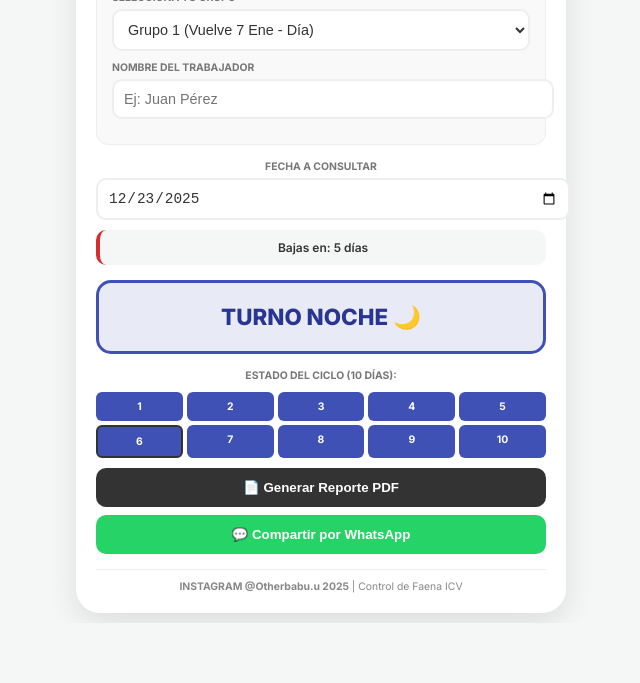
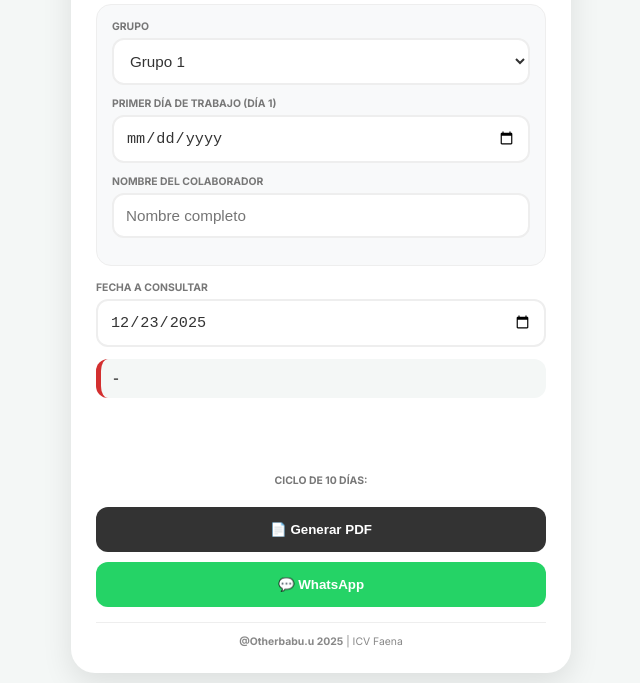
Before and after one commit to mauro2178-ux/TURNOS-ICV, a plain HTML site: page index.html in a window 1280 px wide. Shown: the part 257-940 px from the top of the page, without its empty margins (319-959 px from the left). Before the commit the page ends 880 px from the top, so only its background shows below. Drawn offline with nearby package versions, Linux system fonts and the light colour scheme.

Commit message:
Update index.html

```diff
--- a/index.html
+++ b/index.html
@@ -3,50 +3,47 @@
 <head>
     <meta charset="UTF-8">
     <meta name="viewport" content="width=device-width, initial-scale=1.0">
-    <title>Turnos Pro ICV - 2026</title>
+    <title>Turnos ICV 10x10</title>
     <script src="https://cdnjs.cloudflare.com/ajax/libs/jspdf/2.5.1/jspdf.umd.min.js"></script>
     <link href="https://fonts.googleapis.com/css2?family=Inter:wght@400;600;700;800&display=swap" rel="stylesheet">
     <style>
         :root { --primary: #d32f2f; --whatsapp: #25d366; --bg: #f4f7f6; --card-bg: #ffffff; --text: #333; --border: #eee; }
         body.dark-mode { --bg: #121212; --card-bg: #1e1e1e; --text: #e0e0e0; --border: #333; }
         body { font-family: 'Inter', sans-serif; background-color: var(--bg); margin: 0; display: flex; justify-content: center; padding: 10px; color: var(--text); transition: 0.3s; }
-        .card { background: var(--card-bg); padding: 20px; border-radius: 24px; box-shadow: 0 10px 30px rgba(0,0,0,0.1); width: 100%; max-width: 450px; text-align: center; border-top: 8px solid var(--primary); }
+        .card { background: var(--card-bg); padding: 25px; border-radius: 24px; box-shadow: 0 10px 30px rgba(0,0,0,0.1); width: 100%; max-width: 450px; text-align: center; border-top: 8px solid var(--primary); }
 
-        /* Colores por Grupo */
-        .g-1 { border-top-color: #d32f2f !important; } .g-2 { border-top-color: #1976d2 !important; }
-        .g-3 { border-top-color: #388e3c !important; } .g-4 { border-top-color: #fbc02d !important; }
-        .g-5 { border-top-color: #8e24aa !important; } .g-6 { border-top-color: #00acc1 !important; }
-
-        .profile-container { position: relative; width: 80px; height: 80px; margin: 0 auto 10px; }
+        .profile-container { position: relative; width: 85px; height: 85px; margin: 0 auto 10px; }
         #profileDisplay { width: 100%; height: 100%; border-radius: 50%; object-fit: cover; border: 3px solid #ddd; background: #eee; }
-        .photo-input { position: absolute; bottom: 0; right: 0; background: var(--primary); color: white; border-radius: 50%; width: 25px; height: 25px; display: flex; align-items: center; justify-content: center; cursor: pointer; border: 2px solid white; font-size: 14px; }
+        .photo-input { position: absolute; bottom: 0; right: 0; background: var(--primary); color: white; border-radius: 50%; width: 26px; height: 26px; display: flex; align-items: center; justify-content: center; cursor: pointer; border: 2px solid white; font-size: 16px; font-weight: bold; }
         #file-input { display: none; }
 
-        .logo-icv { max-width: 100px; }
-        .brand-name { font-weight: 800; font-size: 0.7rem; letter-spacing: 1px; margin-bottom: 15px; text-transform: uppercase; }
+        .logo-icv { max-width: 110px; margin-bottom: 5px; }
+        .brand-name { font-weight: 800; font-size: 0.75rem; letter-spacing: 1px; margin-bottom: 20px; text-transform: uppercase; color: var(--primary); }
 
-        .config-section { background: #f9f9f9; padding: 15px; border-radius: 12px; margin-bottom: 15px; border: 1px solid var(--border); text-align: left; }
+        .config-section { background: #f8f9fa; padding: 15px; border-radius: 15px; margin-bottom: 15px; border: 1px solid var(--border); text-align: left; }
+        body.dark-mode .config-section { background: #252525; }
+
         label { font-size: 0.65rem; font-weight: 700; color: #777; display: block; margin-bottom: 5px; text-transform: uppercase; }
-        select, input { width: 100%; padding: 10px; border: 2px solid var(--border); border-radius: 10px; font-size: 0.9rem; background: var(--card-bg); color: var(--text); margin-bottom: 10px; }
+        select, input { width: 100%; padding: 12px; border: 2px solid var(--border); border-radius: 12px; font-size: 0.95rem; background: var(--card-bg); color: var(--text); margin-bottom: 12px; box-sizing: border-box; }
 
-        .result-box { margin: 15px 0; padding: 20px; border-radius: 15px; font-weight: 800; font-size: 1.4rem; border: 3px solid transparent; }
-        .widget { padding: 10px; background: var(--bg); border-radius: 10px; font-size: 0.75rem; font-weight: 600; margin-bottom: 10px; border-left: 4px solid var(--primary); }
+        .result-box { margin: 15px 0; padding: 20px; border-radius: 18px; font-weight: 800; font-size: 1.4rem; border: 3px solid transparent; }
+        .widget { padding: 12px; background: var(--bg); border-radius: 12px; font-size: 0.8rem; font-weight: 600; margin-bottom: 10px; border-left: 5px solid var(--primary); text-align: left; }
 
-        .mini-calendar { display: grid; grid-template-columns: repeat(5, 1fr); gap: 4px; margin: 10px 0; }
-        .day-box { padding: 8px; border-radius: 6px; font-size: 0.65rem; font-weight: bold; color: white; }
+        .mini-calendar { display: grid; grid-template-columns: repeat(5, 1fr); gap: 6px; margin: 10px 0; }
+        .day-box { padding: 10px; border-radius: 8px; font-size: 0.75rem; font-weight: bold; color: white; }
 
-        .btn { border: none; padding: 12px; border-radius: 10px; cursor: pointer; font-weight: 700; width: 100%; margin-bottom: 8px; display: flex; align-items: center; justify-content: center; gap: 8px; color: white; text-decoration: none; }
+        .btn { border: none; padding: 15px; border-radius: 12px; cursor: pointer; font-weight: 700; width: 100%; margin-bottom: 10px; display: flex; align-items: center; justify-content: center; gap: 8px; color: white; transition: 0.2s; text-decoration: none; }
         .btn-pdf { background-color: #333; } .btn-ws { background-color: var(--whatsapp); }
 
-        .footer { margin-top: 15px; font-size: 0.65rem; color: #888; border-top: 1px solid var(--border); padding-top: 10px; }
+        .footer { margin-top: 15px; font-size: 0.65rem; color: #888; border-top: 1px solid var(--border); padding-top: 12px; }
     </style>
 </head>
 <body>
 
-<div class="card" id="mainCard">
+<div class="card">
     <div style="display: flex; justify-content: space-between; align-items: center;">
         <img src="https://www.icv.cl/wp-content/uploads/2021/05/logo-icv.png" alt="ICV" class="logo-icv">
-        <button onclick="document.body.classList.toggle('dark-mode')" style="background:none; border:none; cursor:pointer; font-size: 1.2rem;">🌓</button>
+        <button onclick="document.body.classList.toggle('dark-mode')" style="background:none; border:none; cursor:pointer; font-size: 1.3rem;">🌓</button>
     </div>
 
     <div class="profile-container">
@@ -58,59 +55,45 @@
     <div class="brand-name">Ingeniería Civil Vicente</div>
 
     <div class="config-section">
-        <label>Selecciona tu Grupo</label>
-        <select id="grupo" onchange="actualizarGrupo()">
-            <option value="1">Grupo 1 (Vuelve 7 Ene - Día)</option>
-            <option value="2">Grupo 2 (Vuelve 7 Ene - Noche)</option>
-            <option value="3">Grupo 3 (Entra 28 Dic - Día)</option>
-            <option value="4">Grupo 4 (Entra 28 Dic - Noche)</option>
-            <option value="5">Grupo 5 (Entra 23 Dic - Solo Día)</option>
-            <option value="6">Grupo 6 (Entra 2 Ene - Solo Día)</option>
-            <option value="7">Grupo 7 (Personalizado)</option>
-            <option value="8">Grupo 8 (Personalizado)</option>
+        <label>Grupo</label>
+        <select id="grupo" onchange="saveData()">
+            <option value="1">Grupo 1</option>
+            <option value="2">Grupo 2</option>
+            <option value="3">Grupo 3</option>
+            <option value="4">Grupo 4</option>
+            <option value="5">Grupo 5</option>
+            <option value="6">Grupo 6</option>
+            <option value="7">Grupo 7</option>
+            <option value="8">Grupo 8</option>
         </select>
 
-        <div id="customConfig" style="display: none; border-top: 1px solid #ddd; padding-top: 10px; margin-top: 10px;">
-            <label>Fecha Inicio de Turno Día</label>
-            <input type="date" id="inicioPersonalizado" onchange="calcular()">
-        </div>
+        <label>Primer día de trabajo (Día 1)</label>
+        <input type="date" id="fechaInicio" onchange="saveData()">
 
-        <label>Nombre del Trabajador</label>
-        <input type="text" id="nombre" placeholder="Ej: Juan Pérez" oninput="saveData()">
+        <label>Nombre del Colaborador</label>
+        <input type="text" id="nombre" placeholder="Nombre completo" oninput="saveData()">
     </div>
 
-    <div class="form-group">
+    <div style="text-align: left;">
         <label>Fecha a Consultar</label>
         <input type="date" id="fechaBusqueda" onchange="calcular()">
     </div>
 
-    <div id="contadorBajada" class="widget">Calculando...</div>
+    <div id="contadorBajada" class="widget">-</div>
     <div id="resultado" class="result-box"></div>
 
-    <label>Estado del Ciclo (10 días):</label>
+    <label>Ciclo de 10 días:</label>
     <div class="mini-calendar" id="miniCalendar"></div>
 
-    <button class="btn btn-pdf" onclick="descargarPDF()">📄 Generar Reporte PDF</button>
-    <button class="btn btn-ws" onclick="compartirWhatsApp()">💬 Compartir por WhatsApp</button>
+    <button class="btn btn-pdf" onclick="descargarPDF()">📄 Generar PDF</button>
+    <button class="btn btn-ws" onclick="compartirWhatsApp()">💬 WhatsApp</button>
 
     <div class="footer">
-        <strong>INSTAGRAM @Otherbabu.u 2025</strong> | Control de Faena ICV
+        <strong>@Otherbabu.u 2025</strong> | ICV Faena
     </div>
 </div>
 
 <script>
-    // Lógica de fechas base ajustada a tu requerimiento
-    const CONFIG_GRUPOS = {
-        "1": { inicio: "2026-01-07", tipo: "DIA", rotacion: "DLRN" },
-        "2": { inicio: "2026-01-07", tipo: "NOCHE", rotacion: "DLRN" },
-        "3": { inicio: "2025-12-28", tipo: "DIA", rotacion: "DLRN" },
-        "4": { inicio: "2025-12-28", tipo: "NOCHE", rotacion: "DLRN" },
-        "5": { inicio: "2025-12-23", tipo: "DIA", rotacion: "SOLODIA" },
-        "6": { inicio: "2026-01-02", tipo: "DIA", rotacion: "SOLODIA" },
-        "7": { inicio: "", tipo: "DIA", rotacion: "DLRN" },
-        "8": { inicio: "", tipo: "DIA", rotacion: "DLRN" }
-    };
-
     function loadPhoto(event) {
         const reader = new FileReader();
         reader.onload = () => {
@@ -120,58 +103,45 @@
         reader.readAsDataURL(event.target.files[0]);
     }
 
-    function actualizarGrupo() {
-        const g = document.getElementById('grupo').value;
-        const mainCard = document.getElementById('mainCard');
-        mainCard.className = "card g-" + g;
-
-        // Mostrar config extra para grupos 7 y 8
-        document.getElementById('customConfig').style.display = (g == "7" || g == "8") ? "block" : "none";
-
-        saveData();
-        calcular();
-    }
-
     function saveData() {
         localStorage.setItem('grupoICV', document.getElementById('grupo').value);
+        localStorage.setItem('inicioICV', document.getElementById('fechaInicio').value);
         localStorage.setItem('nombreICV', document.getElementById('nombre').value);
-        localStorage.setItem('inicioPerso', document.getElementById('inicioPersonalizado').value);
+        calcular();
     }
 
     window.onload = function() {
         if(localStorage.getItem('userPhoto')) document.getElementById('profileDisplay').src = localStorage.getItem('userPhoto');
         if(localStorage.getItem('grupoICV')) document.getElementById('grupo').value = localStorage.getItem('grupoICV');
+        if(localStorage.getItem('inicioICV')) document.getElementById('fechaInicio').value = localStorage.getItem('inicioICV');
         if(localStorage.getItem('nombreICV')) document.getElementById('nombre').value = localStorage.getItem('nombreICV');
-        if(localStorage.getItem('inicioPerso')) document.getElementById('inicioPersonalizado').value = localStorage.getItem('inicioPerso');
 
         document.getElementById('fechaBusqueda').value = new Date().toISOString().split('T')[0];
-        actualizarGrupo();
+        calcular();
     };
 
     function calcular() {
-        const grupoKey = document.getElementById('grupo').value;
-        const config = CONFIG_GRUPOS[grupoKey];
-        const fechaB = document.getElementById('fechaBusqueda').value;
+        const fInicioStr = document.getElementById('fechaInicio').value;
+        const fBuscaStr = document.getElementById('fechaBusqueda').value;
+        const grupo = document.getElementById('grupo').value;
 
-        let fechaRefStr = (grupoKey == "7" || grupoKey == "8") ? document.getElementById('inicioPersonalizado').value : config.inicio;
-        if (!fechaRefStr || !fechaB) return;
+        if (!fInicioStr || !fBuscaStr) return;
 
-        const inicio = new Date(fechaRefStr + "T12:00:00");
-        const busca = new Date(fechaB + "T12:00:00");
+        const inicio = new Date(fInicioStr + "T12:00:00");
+        const busca = new Date(fBuscaStr + "T12:00:00");
         const diff = Math.floor((busca - inicio) / (1000*60*60*24));
 
         const sistema = 10;
-        const cicloTotal = (config.rotacion === "SOLODIA") ? 20 : 40;
+        // Grupos 5, 6, 7 y 8 configurados como 10x10 Solo Día (Ciclo de 20 días)
+        const cicloTotal = (parseInt(grupo) >= 5) ? 20 : 40;
 
-        // Ajuste de desfase si empieza en Noche
         let pos = diff % cicloTotal;
-        if (config.tipo === "NOCHE") pos = (pos + 20) % cicloTotal;
         if (pos < 0) pos += cicloTotal;
 
         const resDiv = document.getElementById('resultado');
         const cont = document.getElementById('contadorBajada');
 
-        if (config.rotacion === "SOLODIA") {
+        if (cicloTotal === 20) {
             if (pos < 10) {
                 actualizarUI("TURNO DÍA ☀️", "#fff3e0", "#ef6c00", "#ff9800");
                 cont.innerText = `Bajas en: ${10 - pos} días`;
@@ -185,17 +155,16 @@
                 cont.innerText = `Bajas en: ${10 - pos} días`;
             } else if (pos < 20) {
                 actualizarUI("DÍA LIBRE 🏠", "#e8f5e9", "#2e7d32", "#4caf50");
-                cont.innerText = `Subes en: ${20 - pos} días (a Noche)`;
+                cont.innerText = `Subes a NOCHE en: ${20 - pos} días`;
             } else if (pos < 30) {
                 actualizarUI("TURNO NOCHE 🌙", "#e8eaf6", "#283593", "#3f51b5");
                 cont.innerText = `Bajas en: ${30 - pos} días`;
             } else {
                 actualizarUI("DÍA LIBRE 🏠", "#e8f5e9", "#2e7d32", "#4caf50");
-                cont.innerText = `Subes en: ${40 - pos} días (a Día)`;
+                cont.innerText = `Subes a DÍA en: ${40 - pos} días`;
             }
         }
 
-        // Dibujar mini calendario
         const miniCal = document.getElementById('miniCalendar');
         miniCal.innerHTML = "";
         let inicioBloque = Math.floor(pos / 10) * 10;
@@ -207,7 +176,7 @@
             else if (p < 20) d.style.backgroundColor = "#4caf50";
             else if (p < 30) d.style.backgroundColor = "#3f51b5";
             else d.style.backgroundColor = "#4caf50";
-            if ((inicioBloque + i) === pos) d.style.border = "2px solid #333";
+            if ((inicioBloque + i) === pos) d.style.border = "3px solid #333";
             miniCal.appendChild(d);
         }
     }
@@ -219,13 +188,12 @@
         const doc = new jsPDF();
         doc.text("REPORTE ICV - GRUPO " + document.getElementById('grupo').value, 20, 20);
         doc.text("Colaborador: " + document.getElementById('nombre').value, 20, 35);
-        doc.text("Fecha: " + document.getElementById('fechaBusqueda').value, 20, 45);
-        doc.text("Estado: " + document.getElementById('resultado').innerText, 20, 60);
+        doc.text("Estado: " + document.getElementById('resultado').innerText, 20, 50);
         doc.save("Turno_ICV.pdf");
     }
 
     function compartirWhatsApp() {
-        const msj = encodeURIComponent(`*ICV TURNOS*\n*${document.getElementById('nombre').value}*\nFecha: ${document.getElementById('fechaBusqueda').value}\nEstado: *${document.getElementById('resultado').innerText}*\n_@Otherbabu.u_`);
+        const msj = encodeURIComponent(`*TURNO ICV*\n👤 *${document.getElementById('nombre').value}*\n📍 Estado: *${document.getElementById('resultado').innerText}*`);
         window.open(`https://api.whatsapp.com/send?text=${msj}`);
     }
 </script>
```
